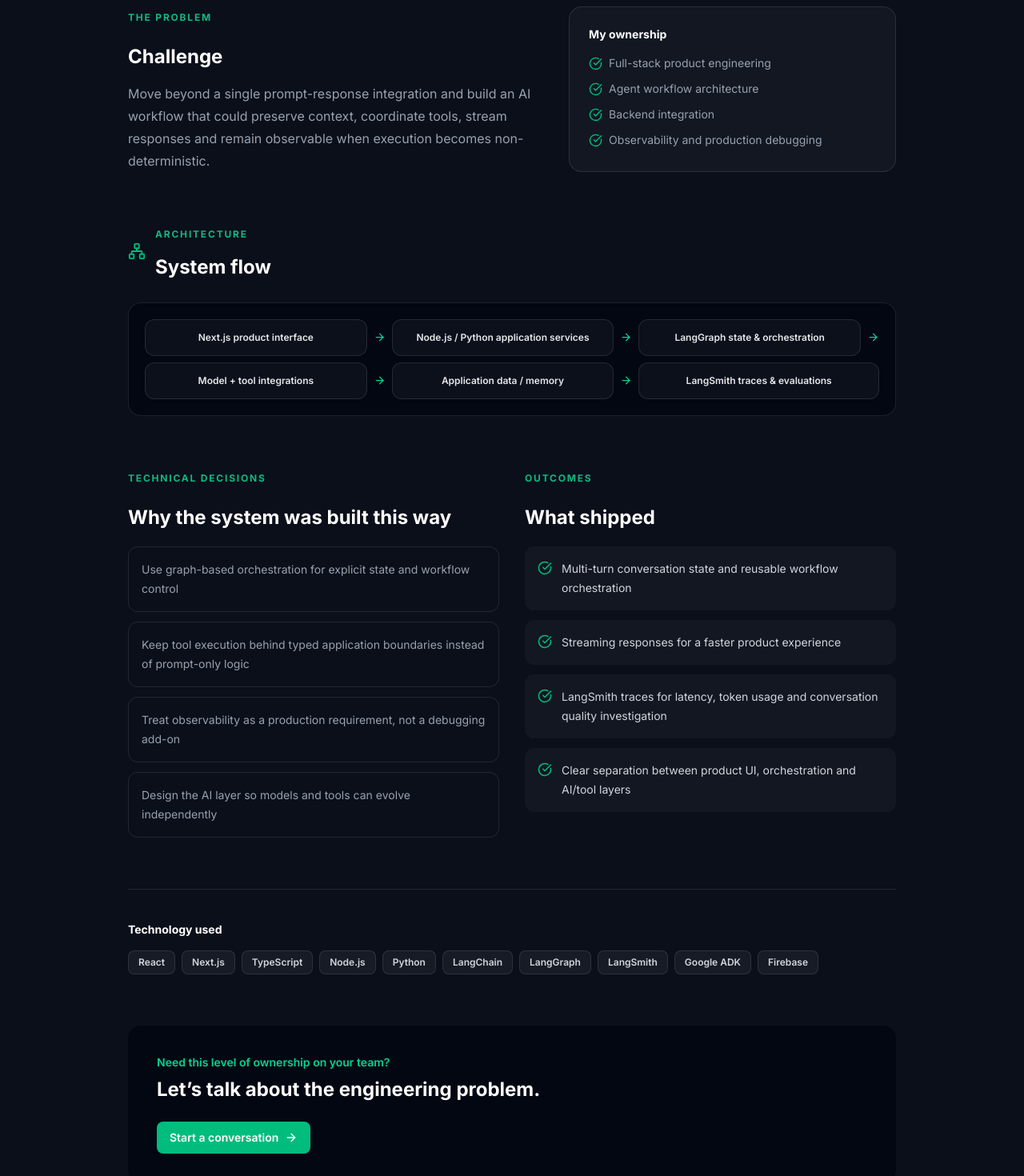
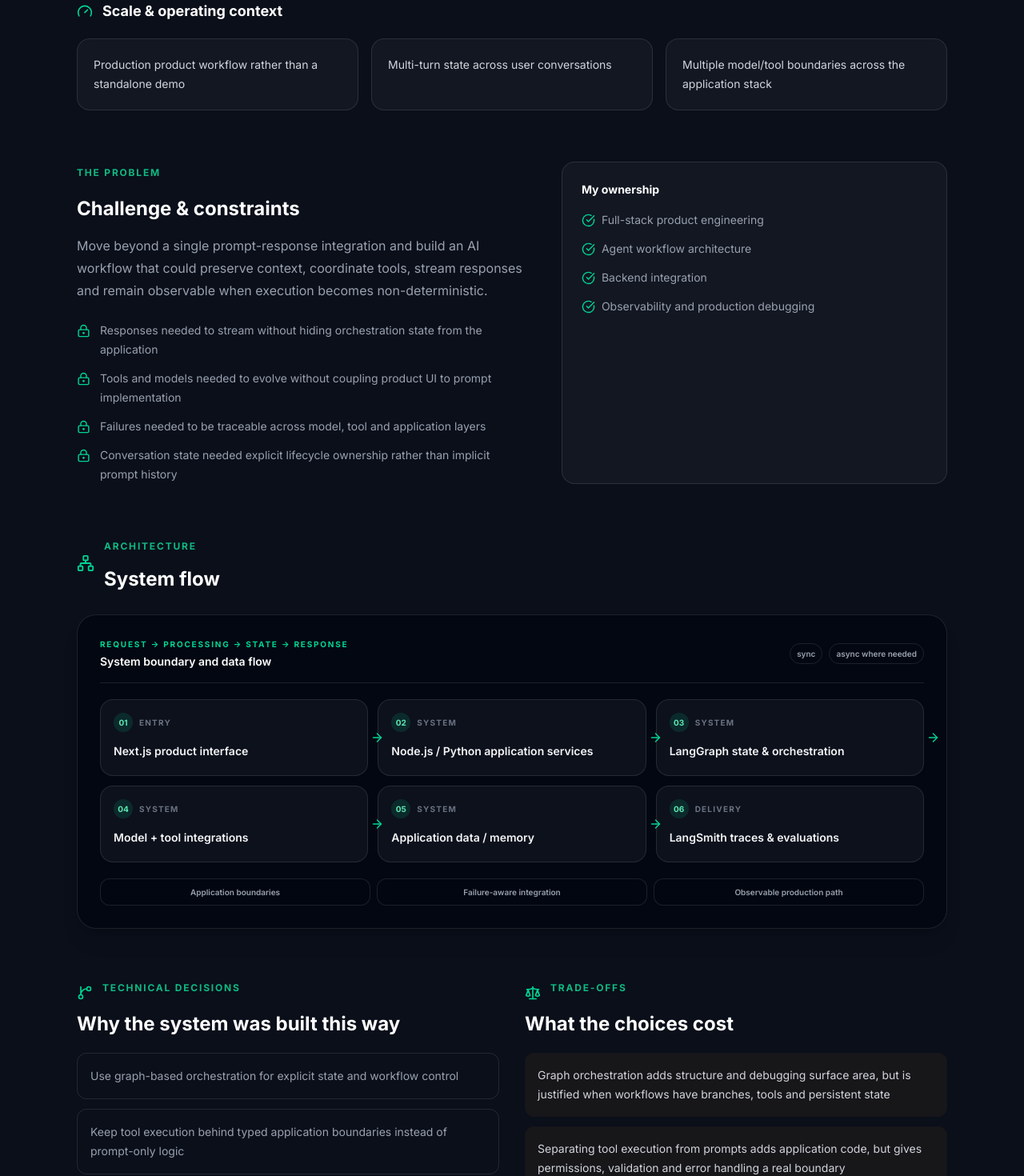
Before and after one commit to salman0butt/portfolio, a Next.js app: page /projects/conversational-ai-platform in a window 1280 px wide. Shown: the part 600-2070 px from the top of the page at 80% size. Built offline with nearby package versions, Linux system fonts and the light colour scheme.

Commit message:
feat: turn project pages into deeper engineering case studies

```diff
--- a/components/CaseStudyPage.tsx
+++ b/components/CaseStudyPage.tsx
@@ -1,70 +1,136 @@
 import Link from 'next/link';
-import { ArrowLeft, ArrowRight, CheckCircle, Network } from 'lucide-react';
+import { ArrowDown, ArrowLeft, ArrowRight, ArrowUpRight, CheckCircle, Gauge, GitBranch, LockKeyhole, Network, Scale } from 'lucide-react';
 import type { CaseStudy } from '@/lib/projects';
+
+function SystemFlow({ steps }: { steps: string[] }) {
+  return (
+    <div className="mt-7 overflow-hidden rounded-3xl border border-gray-200 bg-gray-950 p-5 shadow-xl dark:border-white/10 sm:p-7">
+      <div className="mb-5 flex flex-wrap items-center justify-between gap-3 border-b border-white/10 pb-4">
+        <div>
+          <p className="text-[10px] font-bold uppercase tracking-[0.18em] text-emerald-400">Request → processing → state → response</p>
+          <p className="mt-1 text-sm font-semibold text-white">System boundary and data flow</p>
+        </div>
+        <div className="flex gap-2 text-[10px] font-semibold text-gray-400">
+          <span className="rounded-full border border-white/10 px-2 py-1">sync</span>
+          <span className="rounded-full border border-white/10 px-2 py-1">async where needed</span>
+        </div>
+      </div>
+
+      <div className="grid gap-3 md:grid-cols-3">
+        {steps.map((step, index) => (
+          <div key={step} className="relative">
+            <div className="min-h-24 rounded-2xl border border-white/10 bg-white/[0.045] p-4">
+              <div className="flex items-center gap-2">
+                <span className="flex h-6 w-6 items-center justify-center rounded-full bg-emerald-500/15 text-[10px] font-bold text-emerald-300">{String(index + 1).padStart(2, '0')}</span>
+                <span className="text-[10px] font-bold uppercase tracking-[0.12em] text-gray-500">{index === 0 ? 'entry' : index === steps.length - 1 ? 'delivery' : 'system'}</span>
+              </div>
+              <p className="mt-3 text-sm font-semibold leading-6 text-gray-100">{step}</p>
+            </div>
+            {index < steps.length - 1 && (
+              <div className="flex h-7 items-center justify-center text-emerald-400 md:absolute md:-right-5 md:top-1/2 md:z-10 md:h-auto md:-translate-y-1/2">
+                <ArrowDown size={17} className="md:hidden" aria-hidden="true" />
+                <ArrowRight size={17} className="hidden md:block" aria-hidden="true" />
+              </div>
+            )}
+          </div>
+        ))}
+      </div>
+
+      <div className="mt-5 grid gap-2 text-center text-[10px] font-semibold text-gray-400 sm:grid-cols-3">
+        <span className="rounded-xl border border-white/10 bg-black/10 px-3 py-2">Application boundaries</span>
+        <span className="rounded-xl border border-white/10 bg-black/10 px-3 py-2">Failure-aware integration</span>
+        <span className="rounded-xl border border-white/10 bg-black/10 px-3 py-2">Observable production path</span>
+      </div>
+    </div>
+  );
+}
 
 export default function CaseStudyPage({ project }: { project: CaseStudy }) {
   return (
     <article className="pb-24 pt-28 sm:pt-32">
-      <div className="mx-auto max-w-5xl px-4 sm:px-6 lg:px-8">
-        <Link href="/#projects" className="inline-flex items-center gap-2 text-sm font-semibold text-gray-600 hover:text-emerald-600 dark:text-gray-400 dark:hover:text-emerald-400"><ArrowLeft size={16} /> Back to selected work</Link>
+      <div className="mx-auto max-w-6xl px-4 sm:px-6 lg:px-8">
+        <Link href="/#projects" className="inline-flex items-center gap-2 rounded-md text-sm font-semibold text-gray-600 hover:text-emerald-700 focus-visible:outline-none focus-visible:ring-2 focus-visible:ring-emerald-500 dark:text-gray-400 dark:hover:text-emerald-300"><ArrowLeft size={16} aria-hidden="true" /> Back to selected work</Link>
+
         <header className="mt-8 max-w-4xl">
-          <p className="text-xs font-bold uppercase tracking-[0.18em] text-emerald-600 dark:text-emerald-400">{project.category} · Case study</p>
+          <p className="text-xs font-bold uppercase tracking-[0.18em] text-emerald-700 dark:text-emerald-300">{project.category} · Engineering case study</p>
           <h1 className="mt-4 font-[family-name:var(--font-space-grotesk)] text-4xl font-bold tracking-tight text-gray-950 sm:text-5xl lg:text-6xl dark:text-white">{project.title}</h1>
           <p className="mt-6 text-lg leading-8 text-gray-600 dark:text-gray-300">{project.summary}</p>
           <div className="mt-8 rounded-2xl border border-emerald-200 bg-emerald-50 p-5 dark:border-emerald-500/20 dark:bg-emerald-500/[0.07]">
-            <p className="text-xs font-bold uppercase tracking-[0.16em] text-emerald-700 dark:text-emerald-300">Selected impact</p>
+            <p className="text-xs font-bold uppercase tracking-[0.16em] text-emerald-800 dark:text-emerald-300">Selected impact</p>
             <p className="mt-2 text-base font-semibold leading-7 text-gray-900 dark:text-white">{project.impact}</p>
           </div>
         </header>
 
-        <div className="mt-14 grid gap-10 lg:grid-cols-[1fr_.8fr]">
+        <section className="mt-12" aria-labelledby="scale-heading">
+          <div className="flex items-center gap-3"><Gauge size={20} className="text-emerald-600 dark:text-emerald-400" aria-hidden="true" /><h2 id="scale-heading" className="text-lg font-bold text-gray-950 dark:text-white">Scale & operating context</h2></div>
+          <div className="mt-5 grid gap-4 md:grid-cols-3">
+            {project.scale.map((item) => <div key={item} className="rounded-2xl border border-gray-200 bg-white p-5 text-sm leading-6 text-gray-700 dark:border-white/10 dark:bg-white/[0.035] dark:text-gray-300">{item}</div>)}
+          </div>
+        </section>
+
+        <div className="mt-16 grid gap-10 lg:grid-cols-[1.08fr_.92fr]">
           <section>
             <p className="section-label">THE PROBLEM</p>
-            <h2 className="mt-3 text-2xl font-bold text-gray-950 dark:text-white">Challenge</h2>
+            <h2 className="mt-2 text-2xl font-bold text-gray-950 dark:text-white">Challenge & constraints</h2>
             <p className="mt-4 leading-7 text-gray-600 dark:text-gray-400">{project.challenge}</p>
+            <ul className="mt-6 space-y-3">
+              {project.constraints.map((item) => <li key={item} className="flex gap-3 text-sm leading-6 text-gray-600 dark:text-gray-400"><LockKeyhole size={17} className="mt-1 shrink-0 text-emerald-600 dark:text-emerald-400" aria-hidden="true" />{item}</li>)}
+            </ul>
           </section>
           <aside className="rounded-2xl border border-gray-200 bg-white p-6 dark:border-white/10 dark:bg-white/[0.035]">
             <p className="text-sm font-bold text-gray-950 dark:text-white">My ownership</p>
-            <ul className="mt-4 space-y-3">{project.role.map((item) => <li key={item} className="flex gap-2 text-sm text-gray-600 dark:text-gray-400"><CheckCircle size={17} className="mt-0.5 shrink-0 text-emerald-500" />{item}</li>)}</ul>
+            <ul className="mt-4 space-y-3">{project.role.map((item) => <li key={item} className="flex gap-2 text-sm leading-6 text-gray-600 dark:text-gray-400"><CheckCircle size={17} className="mt-1 shrink-0 text-emerald-600 dark:text-emerald-400" aria-hidden="true" />{item}</li>)}</ul>
           </aside>
         </div>
 
         <section className="mt-16">
-          <div className="flex items-center gap-3"><Network className="text-emerald-500" size={22} /><div><p className="section-label">ARCHITECTURE</p><h2 className="mt-1 text-2xl font-bold text-gray-950 dark:text-white">System flow</h2></div></div>
-          <div className="mt-7 overflow-hidden rounded-2xl border border-gray-200 bg-gray-950 p-5 dark:border-white/10">
-            <div className="grid gap-2 md:grid-cols-3">
-              {project.architecture.map((step, index) => (
-                <div key={step} className="flex items-center gap-2">
-                  <div className="flex-1 rounded-xl border border-white/10 bg-white/[0.04] px-3 py-3 text-center text-xs font-semibold leading-5 text-gray-200">{step}</div>
-                  {index < project.architecture.length - 1 && <ArrowRight size={15} className="hidden shrink-0 text-emerald-400 md:block" />}
-                </div>
-              ))}
-            </div>
-          </div>
+          <div className="flex items-center gap-3"><Network className="text-emerald-600 dark:text-emerald-400" size={22} aria-hidden="true" /><div><p className="section-label">ARCHITECTURE</p><h2 className="mt-1 text-2xl font-bold text-gray-950 dark:text-white">System flow</h2></div></div>
+          <SystemFlow steps={project.architecture} />
         </section>
 
         <div className="mt-16 grid gap-8 lg:grid-cols-2">
           <section>
-            <p className="section-label">TECHNICAL DECISIONS</p>
-            <h2 className="mt-3 text-2xl font-bold text-gray-950 dark:text-white">Why the system was built this way</h2>
+            <div className="flex items-center gap-3"><GitBranch size={20} className="text-emerald-600 dark:text-emerald-400" aria-hidden="true" /><p className="section-label">TECHNICAL DECISIONS</p></div>
+            <h2 className="mt-2 text-2xl font-bold text-gray-950 dark:text-white">Why the system was built this way</h2>
             <div className="mt-5 space-y-3">{project.decisions.map((decision) => <div key={decision} className="rounded-xl border border-gray-200 p-4 text-sm leading-6 text-gray-600 dark:border-white/10 dark:text-gray-400">{decision}</div>)}</div>
           </section>
           <section>
-            <p className="section-label">OUTCOMES</p>
-            <h2 className="mt-3 text-2xl font-bold text-gray-950 dark:text-white">What shipped</h2>
-            <div className="mt-5 space-y-3">{project.outcomes.map((outcome) => <div key={outcome} className="flex gap-3 rounded-xl bg-gray-50 p-4 text-sm leading-6 text-gray-700 dark:bg-white/[0.035] dark:text-gray-300"><CheckCircle size={18} className="mt-0.5 shrink-0 text-emerald-500" />{outcome}</div>)}</div>
+            <div className="flex items-center gap-3"><Scale size={20} className="text-emerald-600 dark:text-emerald-400" aria-hidden="true" /><p className="section-label">TRADE-OFFS</p></div>
+            <h2 className="mt-2 text-2xl font-bold text-gray-950 dark:text-white">What the choices cost</h2>
+            <div className="mt-5 space-y-3">{project.tradeoffs.map((item) => <div key={item} className="rounded-xl bg-amber-50/70 p-4 text-sm leading-6 text-gray-700 dark:bg-amber-500/[0.055] dark:text-gray-300">{item}</div>)}</div>
           </section>
         </div>
+
+        <section className="mt-16">
+          <p className="section-label">OUTCOMES</p>
+          <h2 className="mt-2 text-2xl font-bold text-gray-950 dark:text-white">What shipped</h2>
+          <div className="mt-6 grid gap-4 md:grid-cols-2">{project.outcomes.map((outcome) => <div key={outcome} className="flex gap-3 rounded-2xl border border-gray-200 bg-gray-50 p-5 text-sm leading-6 text-gray-700 dark:border-white/10 dark:bg-white/[0.035] dark:text-gray-300"><CheckCircle size={18} className="mt-1 shrink-0 text-emerald-600 dark:text-emerald-400" aria-hidden="true" />{outcome}</div>)}</div>
+        </section>
+
+        <section className="mt-16 rounded-3xl border border-gray-200 bg-white p-6 dark:border-white/10 dark:bg-white/[0.025] sm:p-8">
+          <p className="section-label">LESSONS</p>
+          <h2 className="mt-2 text-2xl font-bold text-gray-950 dark:text-white">What I would carry into the next system</h2>
+          <div className="mt-6 grid gap-4 md:grid-cols-3">{project.lessons.map((lesson, index) => <div key={lesson} className="rounded-2xl bg-gray-50 p-5 dark:bg-white/[0.035]"><p className="text-xs font-bold text-emerald-700 dark:text-emerald-300">0{index + 1}</p><p className="mt-2 text-sm leading-6 text-gray-700 dark:text-gray-300">{lesson}</p></div>)}</div>
+        </section>
+
+        {(project.proof?.length || project.confidentiality) && (
+          <section className="mt-16">
+            <p className="section-label">PROOF & CONTEXT</p>
+            <h2 className="mt-2 text-2xl font-bold text-gray-950 dark:text-white">What can be inspected publicly</h2>
+            {project.confidentiality && <p className="mt-4 max-w-3xl text-sm leading-6 text-gray-600 dark:text-gray-400">{project.confidentiality}</p>}
+            {project.proof?.length ? <div className="mt-6 grid gap-4 md:grid-cols-2">{project.proof.map((item) => <a key={item.href} href={item.href} target="_blank" rel="noopener noreferrer" className="group rounded-2xl border border-gray-200 bg-white p-5 transition-all hover:-translate-y-0.5 hover:border-emerald-300 hover:shadow-lg dark:border-white/10 dark:bg-white/[0.035] dark:hover:border-emerald-500/30"><div className="flex items-start justify-between gap-3"><h3 className="font-bold text-gray-950 dark:text-white">{item.label}</h3><ArrowUpRight size={17} className="shrink-0 text-emerald-600 dark:text-emerald-400" aria-hidden="true" /></div><p className="mt-2 text-sm leading-6 text-gray-600 dark:text-gray-400">{item.note}</p></a>)}</div> : null}
+          </section>
+        )}
 
         <section className="mt-16 border-t border-gray-200 pt-10 dark:border-white/10">
           <p className="text-sm font-bold text-gray-950 dark:text-white">Technology used</p>
           <div className="mt-4 flex flex-wrap gap-2">{project.tech.map((tech) => <span key={tech} className="rounded-lg border border-gray-200 bg-gray-50 px-3 py-1.5 text-xs font-semibold text-gray-700 dark:border-white/10 dark:bg-white/5 dark:text-gray-300">{tech}</span>)}</div>
         </section>
 
-        <div className="mt-16 rounded-2xl bg-gray-950 p-7 text-white sm:p-9">
-          <p className="text-sm font-semibold text-emerald-400">Need this level of ownership on your team?</p>
-          <h2 className="mt-2 text-2xl font-bold">Let’s talk about the engineering problem.</h2>
-          <a href="mailto:salman0butt@gmail.com" className="mt-6 inline-flex items-center gap-2 rounded-lg bg-emerald-500 px-4 py-2.5 text-sm font-semibold text-white">Start a conversation <ArrowRight size={16} /></a>
+        <div className="mt-16 rounded-3xl bg-gray-950 p-7 text-white sm:p-9">
+          <p className="text-sm font-semibold text-emerald-400">Looking for end-to-end engineering ownership?</p>
+          <h2 className="mt-2 max-w-2xl text-2xl font-bold">Let’s talk about the product, architecture and production constraints—not just the framework.</h2>
+          <a href="mailto:salman0butt@gmail.com" className="mt-6 inline-flex items-center gap-2 rounded-lg bg-emerald-500 px-4 py-2.5 text-sm font-semibold text-white transition-colors hover:bg-emerald-600">Start a conversation <ArrowRight size={16} aria-hidden="true" /></a>
         </div>
       </div>
     </article>
```
